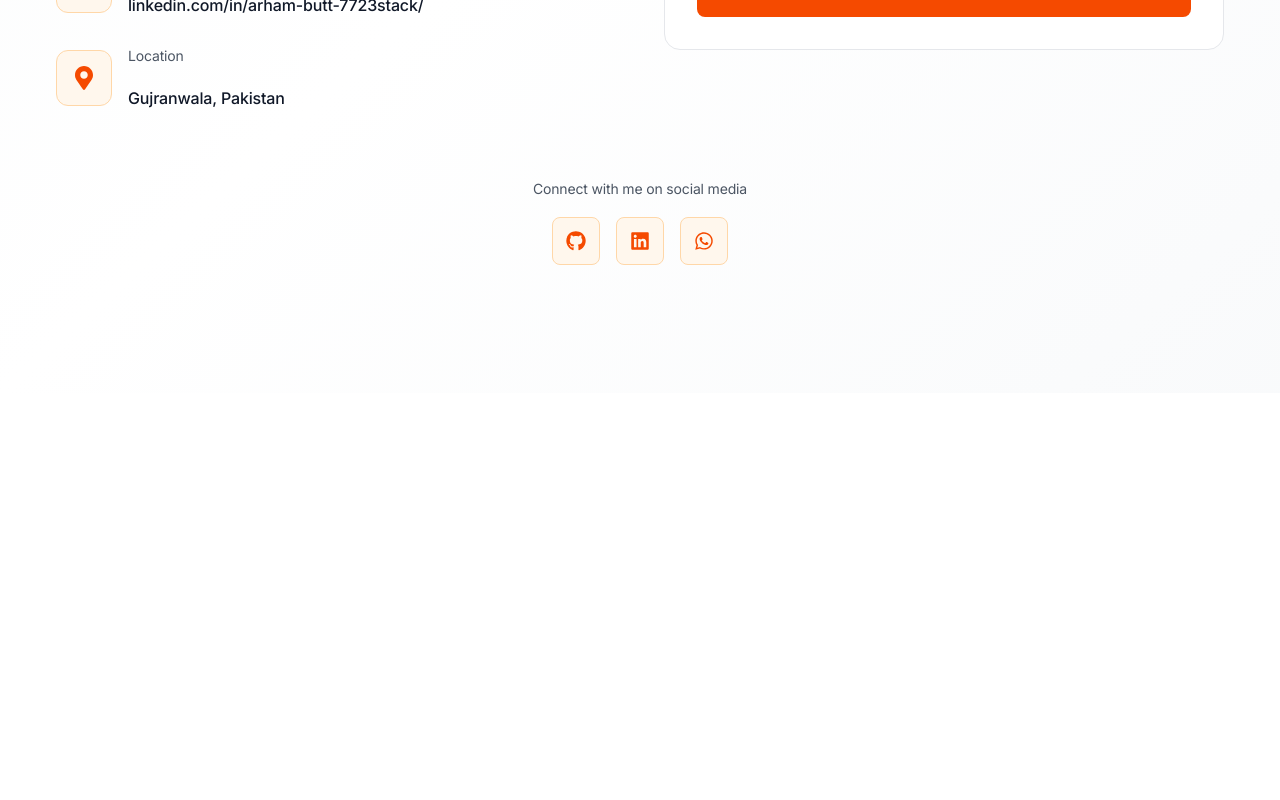
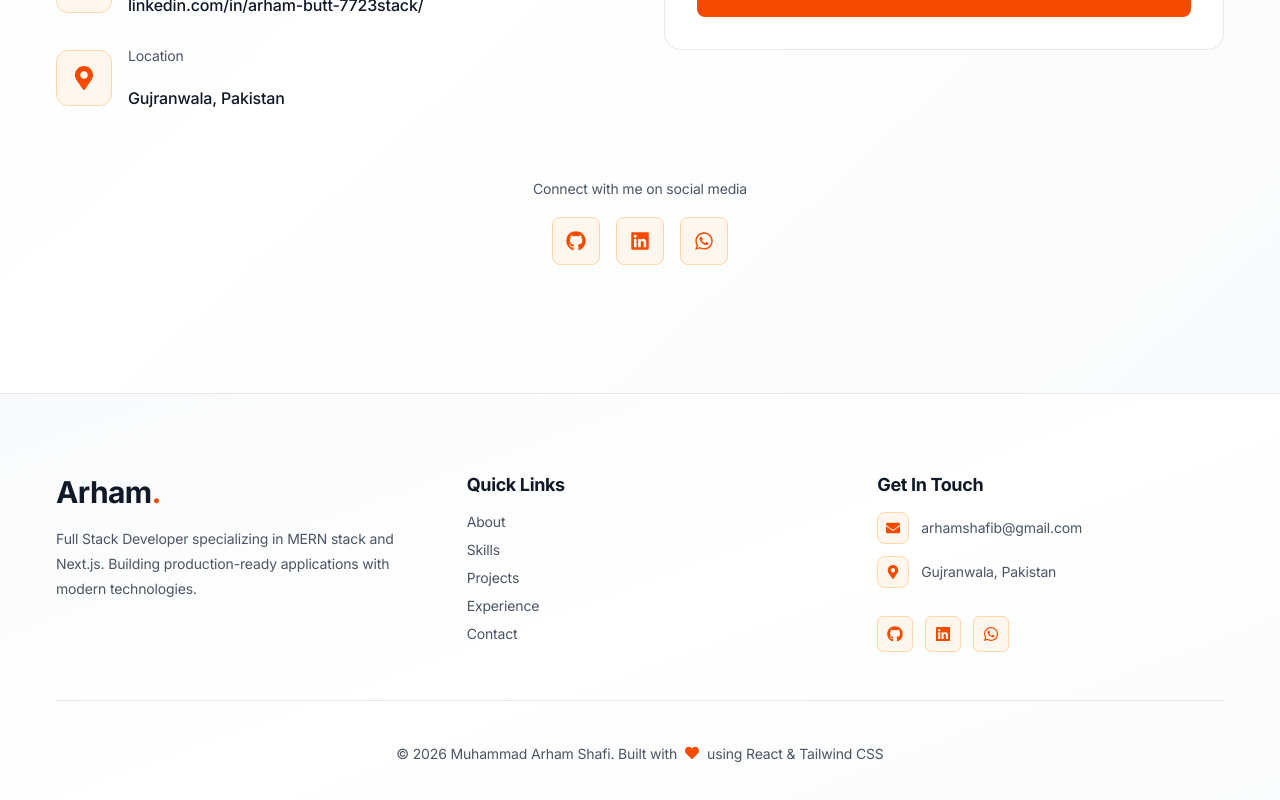
Before and after one commit to arhamshafi/Frontend_Portfolio, a React (Vite) app: page / in a window 1280 px wide. Shown: the part 7638-8438 px from the top of the page. Before the commit the page ends 8031 px from the top, so only its background shows below. Built offline with nearby package versions, Linux system fonts and the light colour scheme.

Commit message:
added footer on th bottom

```diff
--- a/src/App.jsx
+++ b/src/App.jsx
@@ -22,7 +22,7 @@ function App() {
       <Projects />
       <Experience />
       <Contact />
-      {/* <FooterSection /> */}
+      <FooterSection />
     </div>
   );
 }
--- a/src/components/Contact.jsx
+++ b/src/components/Contact.jsx
@@ -201,7 +201,7 @@ const Contact = () => {
             {[
               { icon: <FaGithub />, link: 'https://github.com/arhamshafi' },
               { icon: <FaLinkedin />, link: 'https://www.linkedin.com/in/arham-butt-7723stack/' },
-              { icon: <FaWhatsapp />, link: 'https://wa.me/923226423043?text=Hi%20Arham,%20I%20visited%20your%20portfolio.%20I%E2%80%99m%20interested%20in%20software/web%20development%20services%20and%20would%20like%20a%20consultation.' }
+              { icon: <FaWhatsapp />, link: 'https://whatsapp.com/channel/0029VbCiLWSJP21Ay9qj1w0i' }
             ].map((social, i) => (
               <motion.a
                 key={i}
--- a/src/components/FooterSection.jsx
+++ b/src/components/FooterSection.jsx
@@ -1,43 +1,61 @@
 import React from 'react';
 import { motion } from 'framer-motion';
-import { FaGithub, FaLinkedin, FaEnvelope, FaHeart } from 'react-icons/fa';
+import { FaGithub, FaLinkedin, FaEnvelope, FaHeart, FaMapMarkerAlt, FaWhatsapp } from 'react-icons/fa';
 
 const FooterSection = () => {
   const currentYear = new Date().getFullYear();
 
+  // Animation variants matching Contact component
+  const containerVariants = {
+    hidden: { opacity: 0 },
+    visible: {
+      opacity: 1,
+      transition: {
+        staggerChildren: 0.1,
+        delayChildren: 0.2
+      }
+    }
+  };
+
+  const itemVariants = {
+    hidden: { opacity: 0, y: 20 },
+    visible: {
+      opacity: 1,
+      y: 0,
+      transition: { duration: 0.4, ease: "easeOut" }
+    }
+  };
+
   return (
-    <footer className="py-16 px-6 md:px-16 lg:px-24 border-t border-purple-900/30 relative">
+    <footer className="py-12 md:py-16 lg:py-20 px-6 sm:px-10 lg:px-14 bg-gradient-to-br from-gray-50 via-white to-gray-50 border-t border-gray-200">
       <div className="max-w-7xl mx-auto">
-        <div className="grid md:grid-cols-3 gap-12 lg:gap-16 mb-12">
+        <motion.div
+          className="grid md:grid-cols-3 gap-8 md:gap-12 lg:gap-16 mb-10 md:mb-12"
+          variants={containerVariants}
+          initial="hidden"
+          whileInView="visible"
+          viewport={{ once: true }}
+        >
           {/* Brand */}
-          <motion.div
-            initial={{ opacity: 0, y: 20 }}
-            whileInView={{ opacity: 1, y: 0 }}
-            viewport={{ once: true }}
-          >
-            <h3 className="text-2xl font-bold bg-gradient-to-r from-white to-purple-400 bg-clip-text text-transparent mb-3">
-              Arham<span className="text-purple-500">.</span>
+          <motion.div variants={itemVariants}>
+            <h3 className="text-2xl md:text-3xl font-bold text-gray-900 mb-3 md:mb-4">
+              Arham<span className="text-orange-600">.</span>
             </h3>
-            <p className="text-gray-400 text-sm leading-relaxed">
+            <p className="text-gray-600 text-sm leading-relaxed">
               Full Stack Developer specializing in MERN stack and Next.js.
               Building production-ready applications with modern technologies.
             </p>
           </motion.div>
 
           {/* Quick Links */}
-          <motion.div
-            initial={{ opacity: 0, y: 20 }}
-            whileInView={{ opacity: 1, y: 0 }}
-            viewport={{ once: true }}
-            transition={{ delay: 0.1 }}
-          >
-            <h4 className="text-white font-semibold mb-4">Quick Links</h4>
+          <motion.div variants={itemVariants}>
+            <h4 className="text-gray-900 font-semibold mb-4 text-lg">Quick Links</h4>
             <div className="space-y-2">
               {['About', 'Skills', 'Projects', 'Experience', 'Contact'].map((link) => (
                 <a
                   key={link}
                   href={`#${link.toLowerCase()}`}
-                  className="block text-gray-400 hover:text-purple-400 transition-colors text-sm"
+                  className="block text-gray-600 hover:text-orange-600 transition-colors text-sm"
                 >
                   {link}
                 </a>
@@ -46,36 +64,38 @@ const FooterSection = () => {
           </motion.div>
 
           {/* Contact Info */}
-          <motion.div
-            initial={{ opacity: 0, y: 20 }}
-            whileInView={{ opacity: 1, y: 0 }}
-            viewport={{ once: true }}
-            transition={{ delay: 0.2 }}
-          >
-            <h4 className="text-white font-semibold mb-4">Get In Touch</h4>
+          <motion.div variants={itemVariants}>
+            <h4 className="text-gray-900 font-semibold mb-4 text-lg">Get In Touch</h4>
             <div className="space-y-3">
               <a
-                href="mailto:arhamshafi@example.com"
-                className="flex items-center gap-2 text-gray-400 hover:text-purple-400 transition-colors text-sm"
+                href="mailto:arhamshafib@gmail.com"
+                className="flex items-center gap-3 text-gray-600 hover:text-orange-600 transition-colors text-sm group"
               >
-                <FaEnvelope />
-                arhamshafi@example.com
+                <div className="w-8 h-8 bg-orange-50 border border-orange-200 rounded-lg flex items-center justify-center text-orange-600 group-hover:bg-orange-100 group-hover:border-orange-300 transition-all duration-300">
+                  <FaEnvelope className="text-sm" />
+                </div>
+                <span>arhamshafib@gmail.com</span>
               </a>
-              <p className="text-gray-400 text-sm">
-                Islamabad, Pakistan
-              </p>
-              <div className="flex gap-3 pt-2">
+              <div className="flex items-center gap-3 text-gray-600 text-sm">
+                <div className="w-8 h-8 bg-orange-50 border border-orange-200 rounded-lg flex items-center justify-center text-orange-600">
+                  <FaMapMarkerAlt className="text-sm" />
+                </div>
+                <span>Gujranwala, Pakistan</span>
+              </div>
+              <div className="flex gap-3 pt-4">
                 {[
-                  { icon: <FaGithub />, link: 'https://github.com/arhamshafi' },
-                  { icon: <FaLinkedin />, link: 'https://linkedin.com/in/arhamshafi' }
+                  { icon: <FaGithub />, link: 'https://github.com/arhamshafi', label: 'GitHub' },
+                  { icon: <FaLinkedin />, link: 'https://www.linkedin.com/in/arham-butt-7723stack/', label: 'LinkedIn' },
+                  { icon: <FaWhatsapp />, link: 'https://whatsapp.com/channel/0029VbCiLWSJP21Ay9qj1w0i',label: 'WhatsApp' }
                 ].map((social, i) => (
                   <motion.a
                     key={i}
                     href={social.link}
                     target="_blank"
                     rel="noopener noreferrer"
-                    whileHover={{ scale: 1.1, y: -2 }}
-                    className="w-10 h-10 bg-purple-900/30 border border-purple-800/30 rounded-lg flex items-center justify-center text-purple-400 hover:border-purple-600/50 hover:text-purple-300 transition-all"
+                    whileHover={{ scale: 1.1, y: -3 }}
+                    className="w-9 h-9 bg-orange-50 border border-orange-200 rounded-md flex items-center justify-center text-orange-600 hover:bg-orange-100 hover:border-orange-300 transition-all duration-300"
+                    aria-label={social.label}
                   >
                     {social.icon}
                   </motion.a>
@@ -83,19 +103,19 @@ const FooterSection = () => {
               </div>
             </div>
           </motion.div>
-        </div>
+        </motion.div>
 
         {/* Bottom bar */}
         <motion.div
           initial={{ opacity: 0 }}
           whileInView={{ opacity: 1 }}
           viewport={{ once: true }}
-          transition={{ delay: 0.3 }}
-          className="pt-8 border-t border-purple-900/30 text-center"
+          transition={{ duration: 0.6, delay: 0.3 }}
+          className="pt-8 md:pt-10 border-t border-gray-200 text-center"
         >
-          <p className="text-gray-500 text-sm flex items-center justify-center gap-2">
+          <p className="text-gray-500 text-sm flex items-center justify-center gap-2 flex-wrap">
             © {currentYear} Muhammad Arham Shafi. Built with
-            <FaHeart className="text-purple-500" />
+            <FaHeart className="text-orange-600" />
             using React & Tailwind CSS
           </p>
         </motion.div>
```
